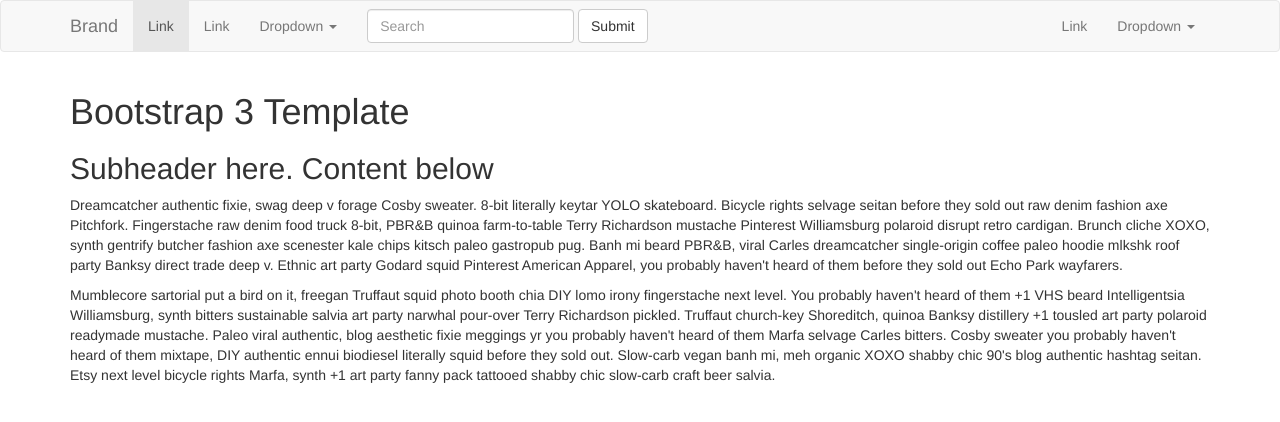
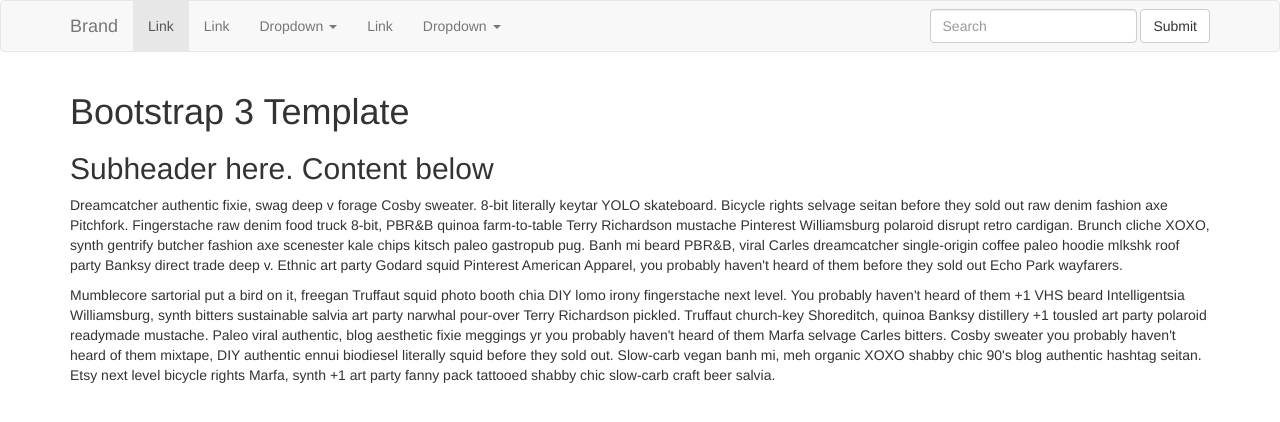
Before and after one commit to BenFortune/Bootstrap3-Sample-Directory, a plain HTML site: page index.html in a window 1280 px wide. Drawn offline with nearby package versions, Linux system fonts and the light colour scheme.

Commit message:
Adjusting bootstrap override file

```diff
--- a/index.html
+++ b/index.html
@@ -44,13 +44,7 @@
 							    	</ul>
 						    	</li>
 						    </ul><!-- END NAVBAR -->
-						    <form class="navbar-form navbar-left" role="search">
-						    	<div class="form-group">
-						    		<input type="text" class="form-control" placeholder="Search">
-						    	</div>
-						    	<button type="submit" class="btn btn-default">Submit</button>
-						    </form><!-- END NAVBAR FORM -->
-						    <ul class="nav navbar-nav navbar-right">
+						    <ul class="nav navbar-nav navbar-left">
 						    	<li><a href="#">Link</a></li>
 						    	<li class="dropdown">
 							    	<a href="#" class="dropdown-toggle" data-toggle="dropdown">Dropdown <b class="caret"></b></a>
@@ -62,7 +56,13 @@
 							          	<li><a href="#">Link 4 with separater</a></li>
 							        </ul>
 						    	</li>
-						   	</ul><!-- END NAVBAR NAVBAR RIGHT -->
+						    </ul><!-- END NAVBAR FORM -->
+						    <form class="navbar-form navbar-right" role="search">
+						    	<div class="form-group">
+						    		<input type="text" class="form-control" placeholder="Search">
+						    	</div>
+						    	<button type="submit" class="btn btn-default">Submit</button>
+						   	</form><!-- END NAVBAR NAVBAR RIGHT -->
 						</div><!-- END NAVBAR-COLLAPSE -->
 					</div><!-- END WRAPPING COL MD 12 -->
 				</div> <!-- END ROW -->
--- a/styles/style.css
+++ b/styles/style.css
@@ -1,3 +1,9 @@
+/* Removed excess padding and add negative margin to keep navbar elements in alignment with content on right side */
+@media (min-width: 768px) {
+	.container .navbar-form.navbar-right{padding-right:0;margin-right: -15px;}
+}
+
+/* Remove excess side padding and margin to keep nav bar links in alignment with content in smaller views */
 @media (max-width: 767px) {
 	.container .navbar-toggle{margin-right:0;}
 	.container .navbar-brand{padding-left:0;}
```
